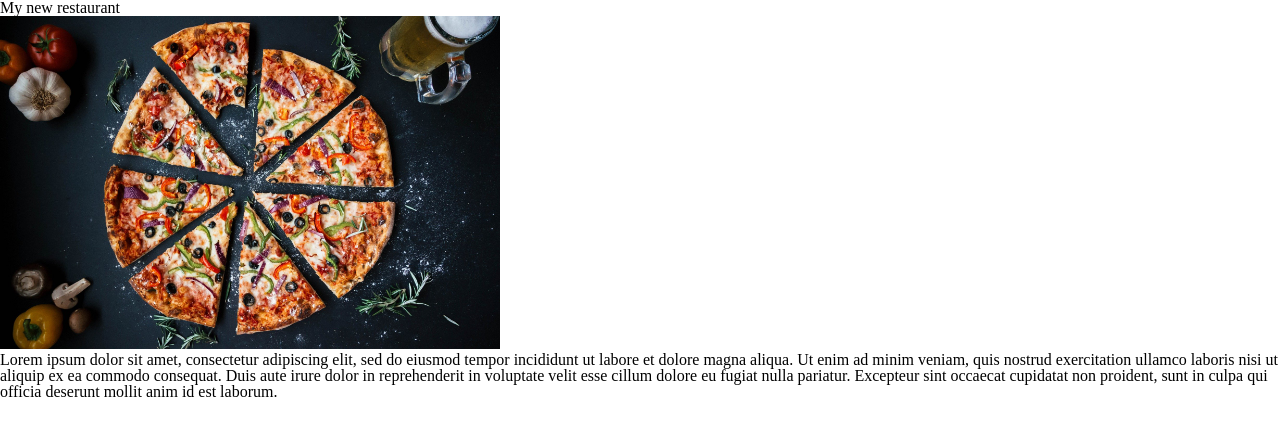
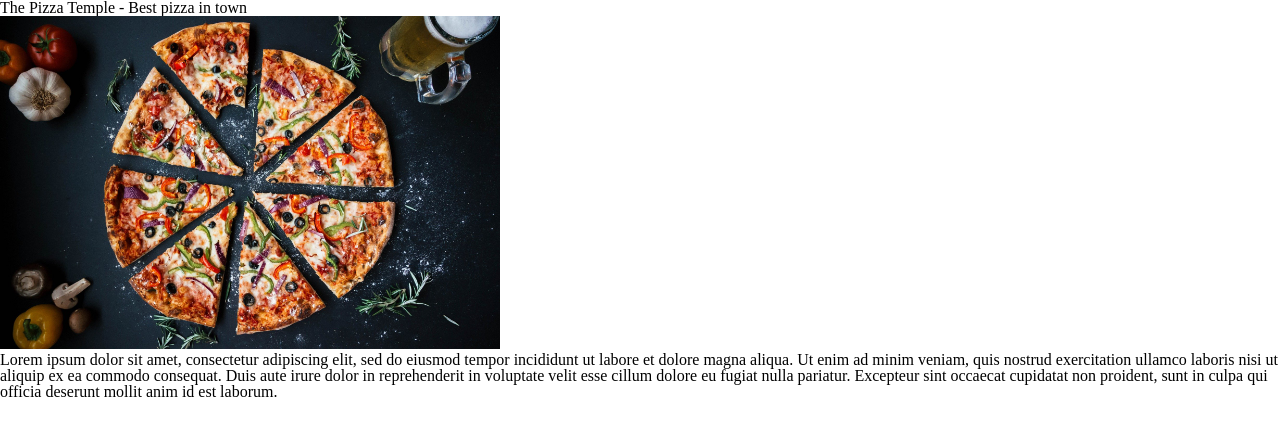
Before and after one commit to reinimax/restaurant-page, a website built with webpack: page dist/index.html in a window 1280 px wide. Built offline with nearby package versions, Linux system fonts and the light colour scheme.

Commit message:
Moved creation of main page content to index.js

```diff
--- a/src/index.js
+++ b/src/index.js
@@ -1,4 +1,23 @@
 import "./reset.css";
 import "./style.css";
 
-console.log("This works now!");
+const content = document.querySelector("#content");
+
+const headLine = document.createElement("h1");
+const image = document.createElement("img");
+const description = document.createElement("p");
+
+headLine.textContent = "The Pizza Temple - Best pizza in town";
+image.setAttribute("src","/img/pizza.jpg");
+image.setAttribute("alt","Sliced pizza");
+description.textContent = `Lorem ipsum dolor sit amet, consectetur adipiscing
+        elit, sed do eiusmod tempor incididunt ut labore et dolore magna aliqua. Ut
+        enim ad minim veniam, quis nostrud exercitation ullamco laboris nisi ut
+        aliquip ex ea commodo consequat. Duis aute irure dolor in reprehenderit
+        in voluptate velit esse cillum dolore eu fugiat nulla pariatur.
+        Excepteur sint occaecat cupidatat non proident, sunt in culpa qui officia
+        deserunt mollit anim id est laborum.`;
+
+content.appendChild(headLine);
+content.appendChild(image);
+content.appendChild(description);
```
Also changed, not shown: dist/bundle.js, dist/index.html.
